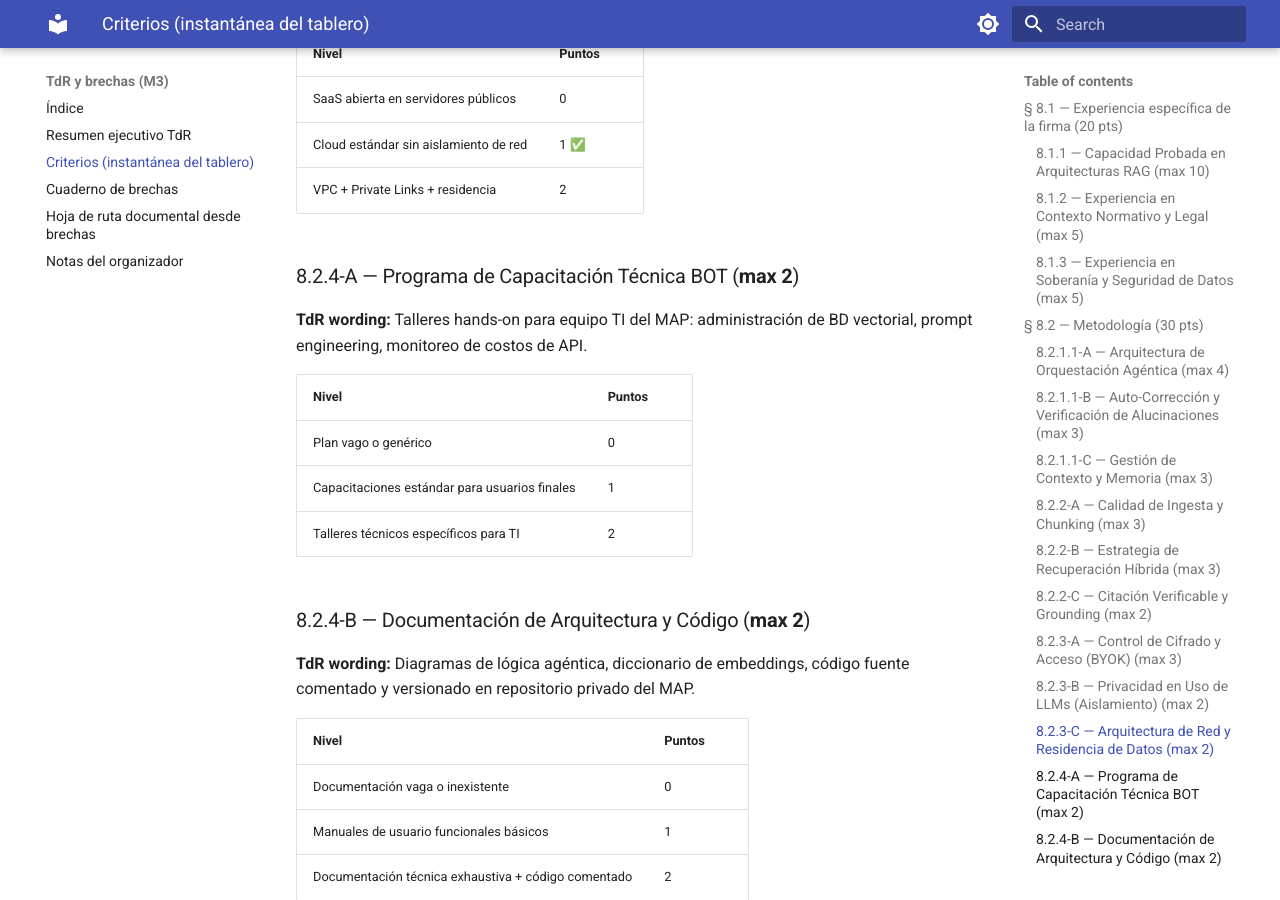
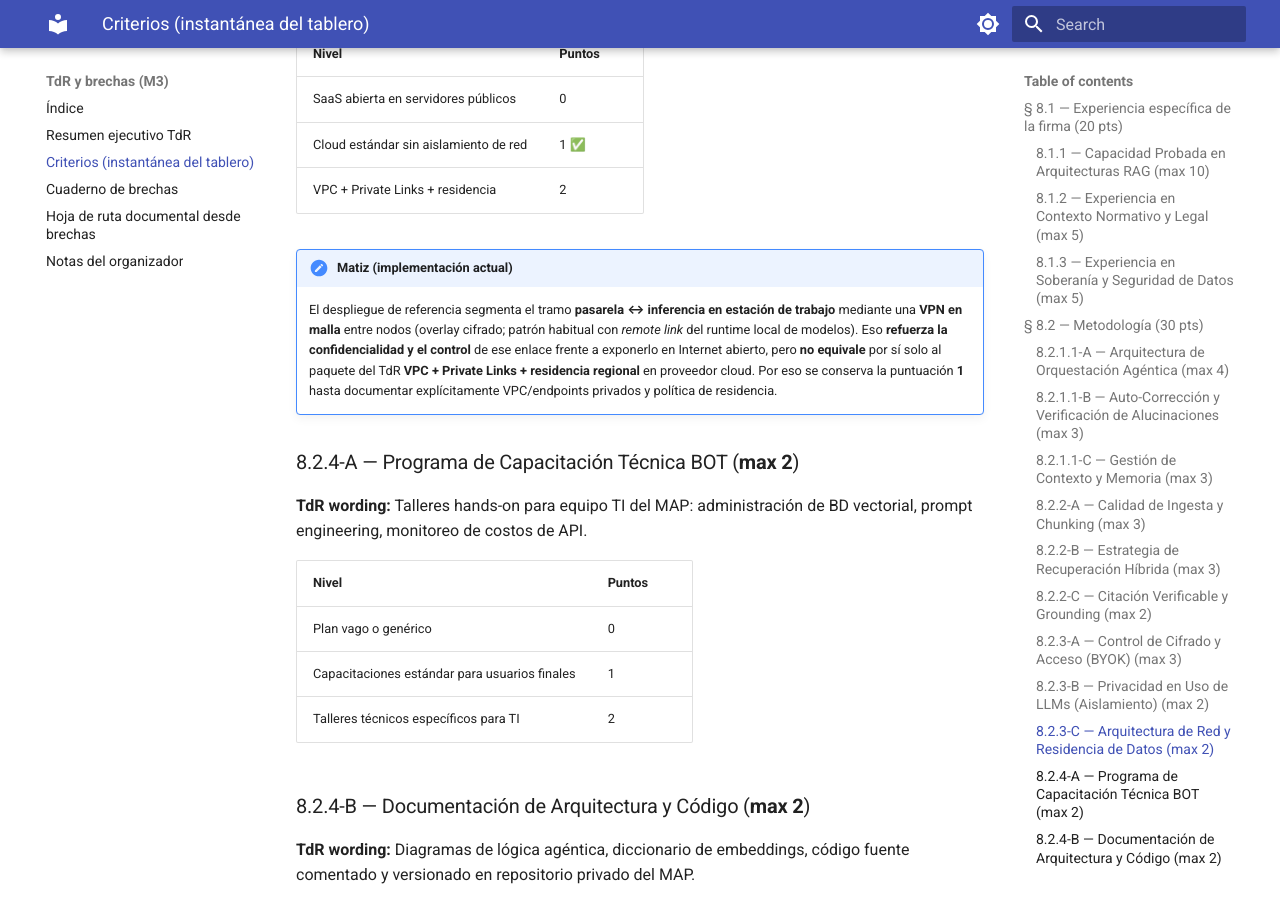
Before and after one commit to 13g4d0/docu-es, an MkDocs documentation site: the page built from docs/tor-gap/criteria-from-dashboard.md, in a window 1280 px wide and 900 px high, scrolled down 4545 px. Built offline with MkDocs 1.6.1 and Material for MkDocs 9.7.7, drawn with Linux system fonts in a browser that asks for light colours.

Commit message:
docs(tor-gap): note mesh segment for 8.2.3-C scoring context

```diff
--- a/docs/tor-gap/criteria-from-dashboard.md
+++ b/docs/tor-gap/criteria-from-dashboard.md
@@ -131,6 +131,9 @@ Esta página refleja el array JavaScript `CRITERIA` incrustado en **`map/dashboa
 | SaaS abierta en servidores públicos | 0 |
 | Cloud estándar sin aislamiento de red | 1 ✅ |
 | VPC + Private Links + residencia | 2 |
+
+!!! note "Matiz (implementación actual)"
+    El despliegue de referencia segmenta el tramo **pasarela ↔ inferencia en estación de trabajo** mediante una **VPN en malla** entre nodos (overlay cifrado; patrón habitual con *remote link* del runtime local de modelos). Eso **refuerza la confidencialidad y el control** de ese enlace frente a exponerlo en Internet abierto, pero **no equivale** por sí solo al paquete del TdR **VPC + Private Links + residencia regional** en proveedor cloud. Por eso se conserva la puntuación **1** hasta documentar explícitamente VPC/endpoints privados y política de residencia.
 
 ### 8.2.4-A — Programa de Capacitación Técnica BOT (**max 2**)
 
```
